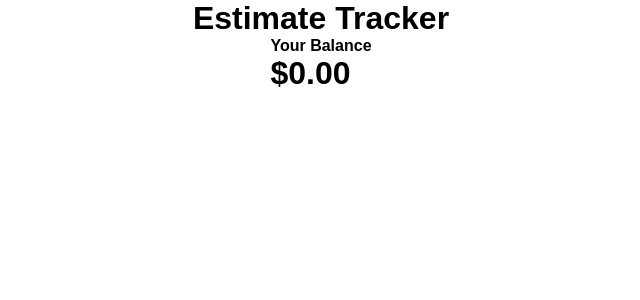
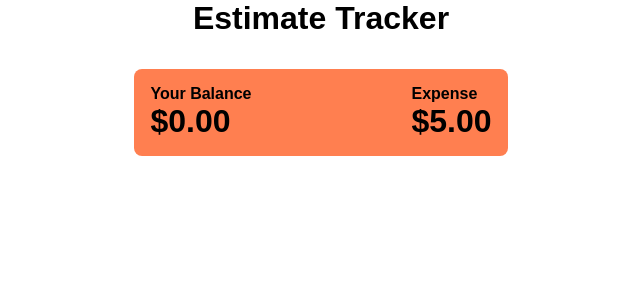
Before and after one commit to vegaryanneil/Fulcrum_Challenge, a React (Create React App) app in the folder fulcrum/: page / in a window 1280 px wide. Shown: the top 300 px of the page, without its empty margins (319-959 px from the left). Built offline with nearby package versions, Linux system fonts and the light colour scheme.

Commit message:
Added expense component

```diff
--- a/fulcrum/src/App.css
+++ b/fulcrum/src/App.css
@@ -17,4 +17,21 @@
   display: flex;
   justify-content: center;
   align-items: center;
+  flex-direction: column;
 }
+
+.balance-container {
+  display:flex;
+  /* justify-content: space-between; */
+  /* width: 50%; */
+  border: 1rem;
+  border-radius: .5rem;
+  background: coral;
+  box-shadow: inset;
+  padding: 1rem;
+  margin: 2rem;
+}
+
+.expense-container {
+  padding-left: 5rem;
+}
--- a/fulcrum/src/App.js
+++ b/fulcrum/src/App.js
@@ -1,14 +1,18 @@
 import React from 'react'
 import './App.css';
 import Balance from './Components/balance';
+import Expenses from './Components/expenses';
 import Header from './Components/header'
 
 const App = () => {
   return (
-    <div>
+    <div className="container">
       <Header />
-      <div className="container">
+      <div className="balance-container">
         <Balance />
+        <div className="expense-container">
+        <Expenses />
+        </div>
       </div>
     </div>
   )
--- /dev/null
+++ b/fulcrum/src/Components/expenses.js
@@ -0,0 +1,12 @@
+import React from 'react'
+
+const expenses = () => {
+    return (
+        <div className="expense-container">
+            <h4>Expense</h4>
+            <h1>$5.00</h1>
+        </div>
+    )
+}
+
+export default expenses
```
